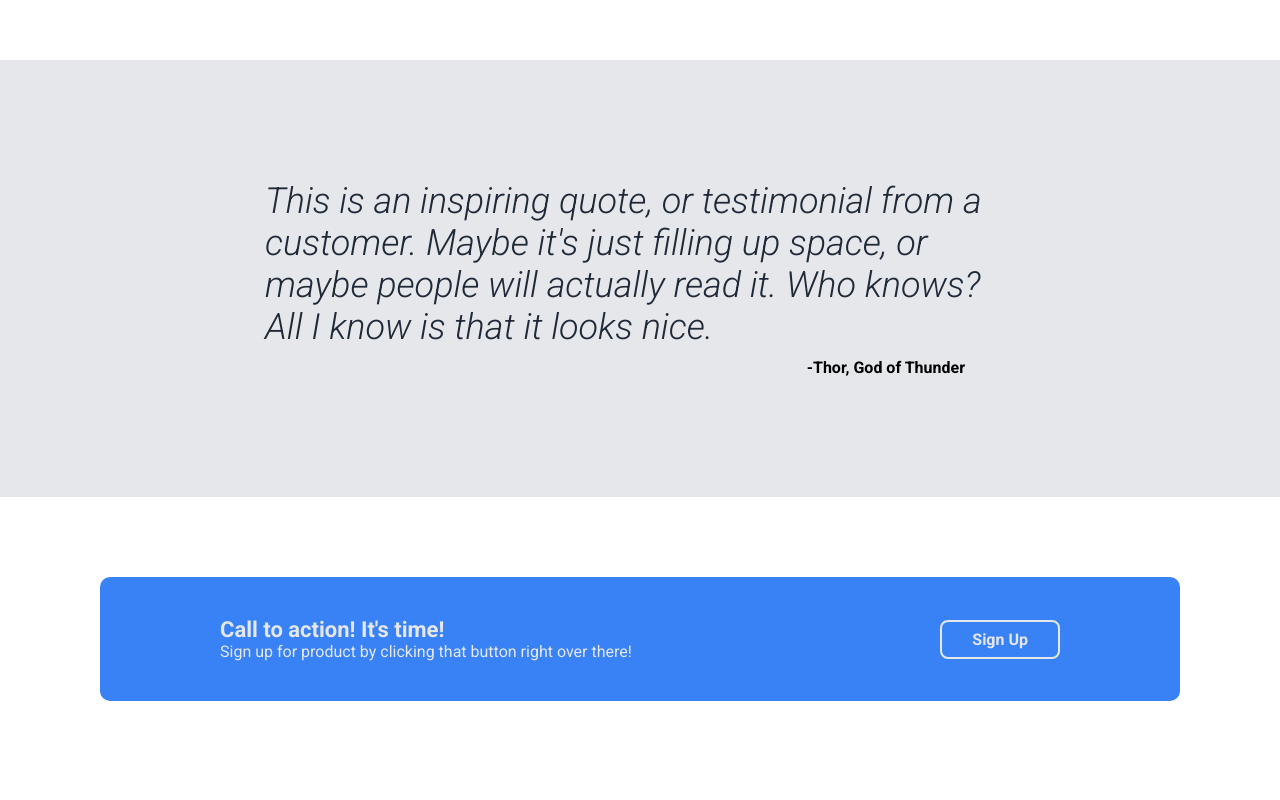
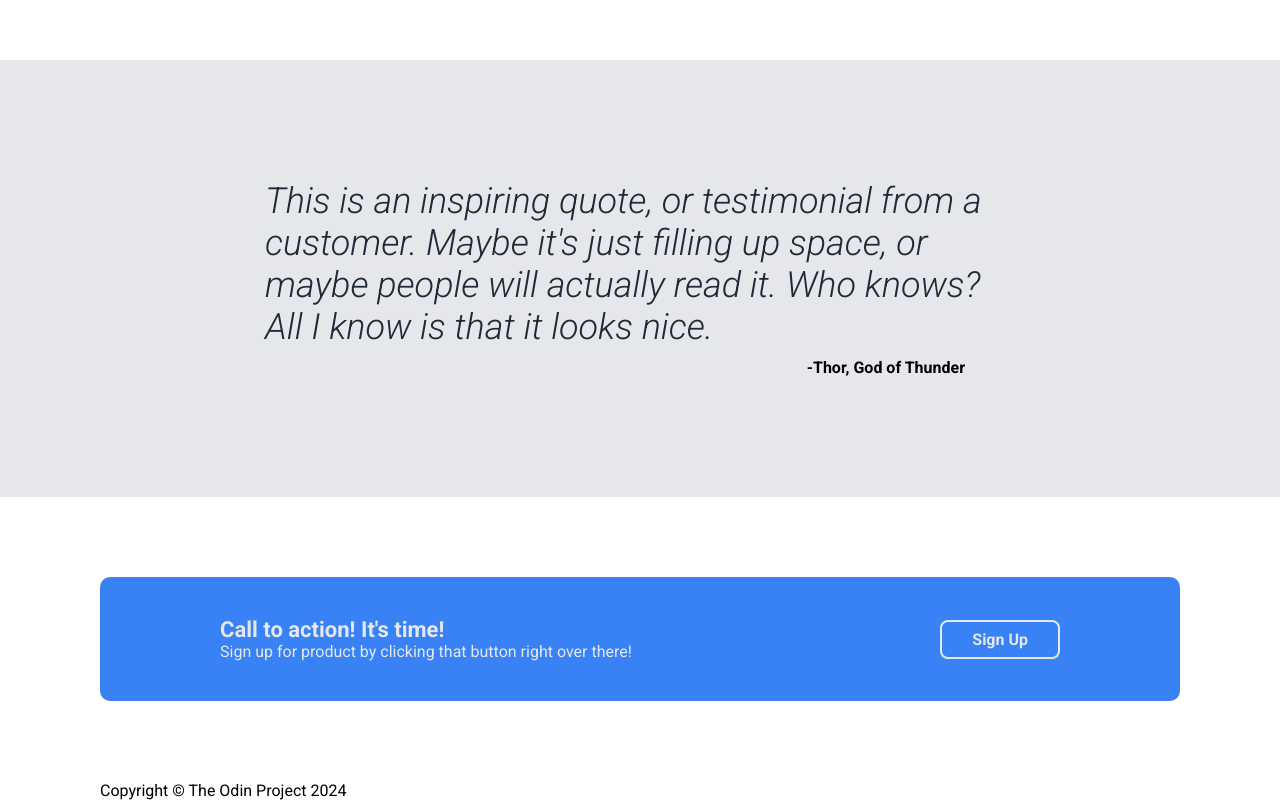
Before and after one commit to EmilMinke/landing-page, a plain HTML site: page index.html in a window 1280 px wide. Shown: the part 959-1759 px from the top of the page. Drawn offline with Linux system fonts and the light colour scheme.

Commit message:
feat: add footer section

```diff
--- a/index.html
+++ b/index.html
@@ -65,6 +65,10 @@
             </div>
         </div>
     </section>
-    <footer class="footer"></footer>
+    <footer class="footer">
+        <div class="container copyright">
+            <p>Copyright &#169 The Odin Project 2024</p>
+        </div>
+    </footer>
 </body>
 </html>
```
